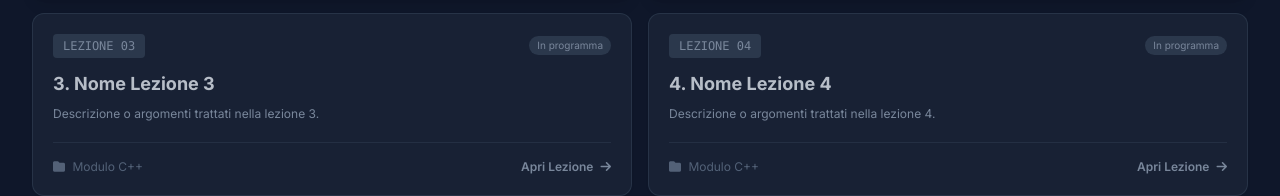
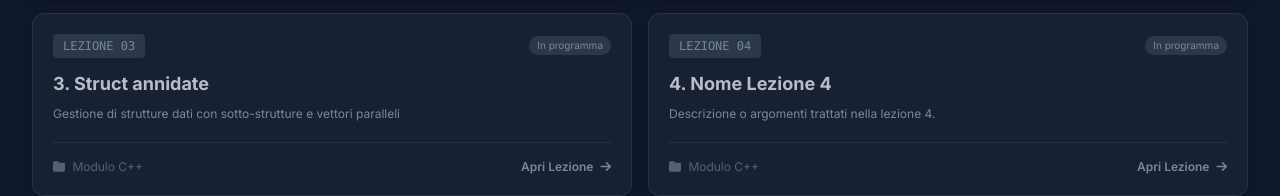
Before and after one commit to mercyclem/DidApp-structarray, a plain HTML site: page index.html in a window 1280 px wide. Shown: the part 587-783 px from the top of the page. Drawn offline with nearby package versions, Linux system fonts and the light colour scheme.

Commit message:
Update index.html

```diff
--- a/index.html
+++ b/index.html
@@ -133,10 +133,10 @@
                             <span class="text-[10px] bg-slate-700 text-slate-400 px-2 py-0.5 rounded-full">In programma</span>
                         </div>
                         <h4 class="text-lg font-bold text-slate-200">
-                            3. Nome Lezione 3
+                            3. Struct annidate
                         </h4>
                         <p class="text-xs text-slate-400 mt-2">
-                            Descrizione o argomenti trattati nella lezione 3.
+                            Gestione di strutture dati con sotto-strutture e vettori paralleli
                         </p>
                     </div>
                     <div class="mt-5 pt-4 border-t border-slate-700/60 flex items-center justify-between">
```
